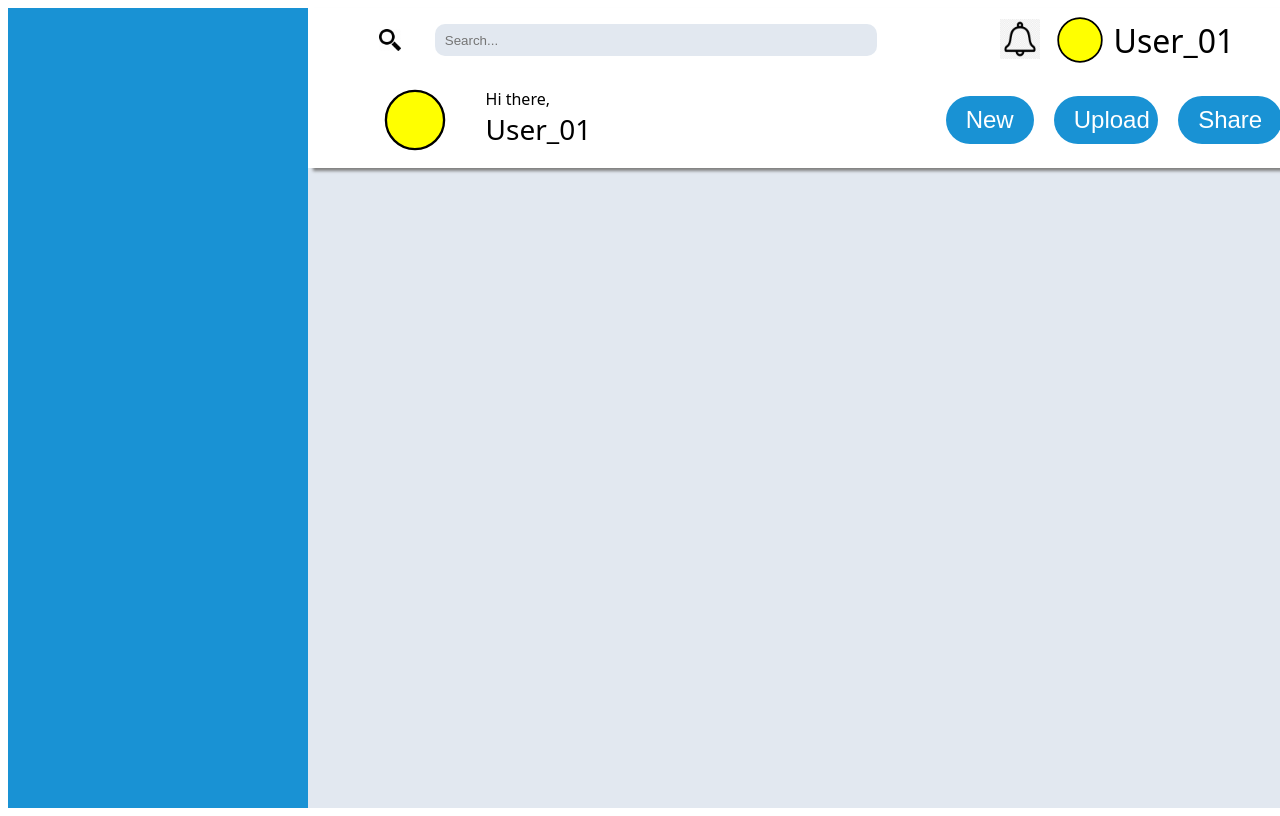
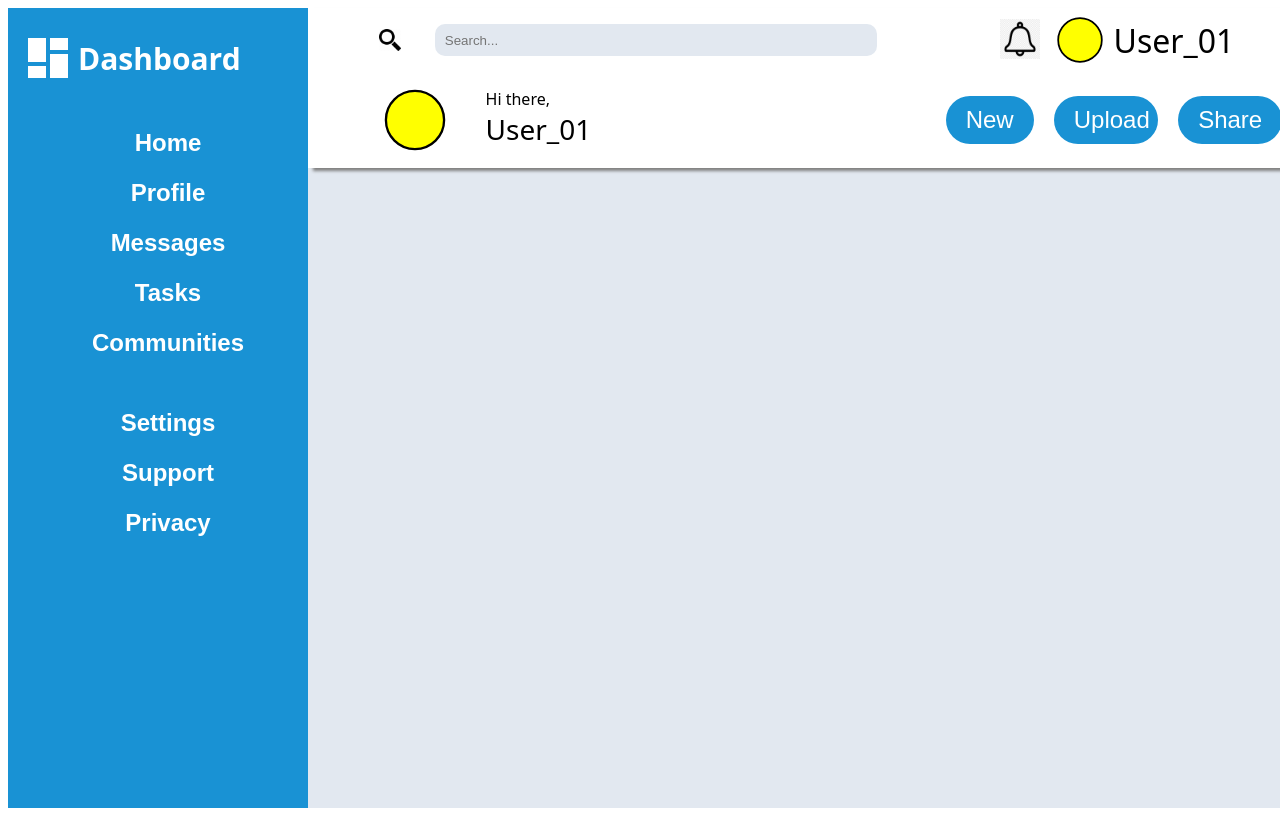
Before and after one commit to peppapig-03/adminDashboard, a plain HTML site: page index.html in a window 1280 px wide. Drawn offline with Linux system fonts and the light colour scheme.

Commit message:
sidebar complete

```diff
--- a/index.html
+++ b/index.html
@@ -43,7 +43,27 @@
             </div>
         </div>
         <div class="sidebar">
-
+            <div class="dashboard">
+                <svg class="dashboardPicture" viewBox="0 0 100 100">
+                    <rect x="0" y="0" width="45" height="60"/>
+                    <rect x="0" y="70" width="45" height="30"/>
+                    <rect x="55" y="0" width="45" height="30"/>
+                    <rect x="55" y="40" width="45" height="60"/>
+                </svg>
+                <div class="dashboardTitle">Dashboard</div>
+            </div>
+            <div class="firstList">
+                <button id="Home">Home</button>
+                <button id="Profile">Profile</button>
+                <button id="Messages">Messages</button>
+                <button id="Tasks">Tasks</button>
+                <button id="Communities">Communities</button>
+            </div>
+            <div class="secondList">
+                <button id="Settings">Settings</button>
+                <button id="Support">Support</button>
+                <button id="Privacy">Privacy</button>
+            </div>
         </div>
         <div class="mainContent">
 
--- a/main.js
+++ b/main.js
@@ -18,3 +18,15 @@ const shareButton=document.querySelector(".shareButton")
 shareButton.addEventListener("click",()=>{
     alert("Share")
 })
+const buttonList1=document.querySelectorAll(".firstList button")
+buttonList1.forEach((element)=>{
+    element.addEventListener("click",(event)=>{
+        alert(event.target.id)
+    })
+})
+const buttonList2=document.querySelectorAll(".secondList button")
+buttonList2.forEach((element)=>{
+    element.addEventListener("click",(event)=>{
+        alert(event.target.id)
+    })
+})
--- a/style.css
+++ b/style.css
@@ -127,6 +127,49 @@
     grid-row:1/3;
     background-color:#1992d4;
     z-index:1;
+    display:flex;
+    flex-direction:column;
+    padding-top:30px;
+    padding-left:20px;
+    color:white;
+    font-family:system-ui, -apple-system, BlinkMacSystemFont, 'Segoe UI', Roboto, Oxygen, Ubuntu, Cantarell, 'Open Sans', 'Helvetica Neue', sans-serif;
+}
+.dashboard{
+    display:flex;
+    height:40px;
+    gap:10px;
+}
+.dashboardPicture{
+    fill:white;
+    height:100%;
+    width:auto
+}
+.dashboardTitle{
+    font-size:30px;
+    height:100%;
+    font-weight:bold;
+}
+.firstList, .secondList{
+    display:flex;
+    flex-direction:column;
+    height:auto;
+    gap:20px;
+    justify-content:flex-start;
+    padding-top:50px;
+}
+.firstList >button{
+    background-color:rgba(255,255,255,0);
+    color:white;
+    font-size:3dvh;
+    border-style:none;
+    font-weight:bold;
+}
+.secondList >button{
+    background-color:rgba(255,255,255,0);
+    color:white;
+    font-size:3dvh;
+    border-style:none;
+    font-weight:bold;
 }
 .mainContent{
     grid-column:2/3;
```
